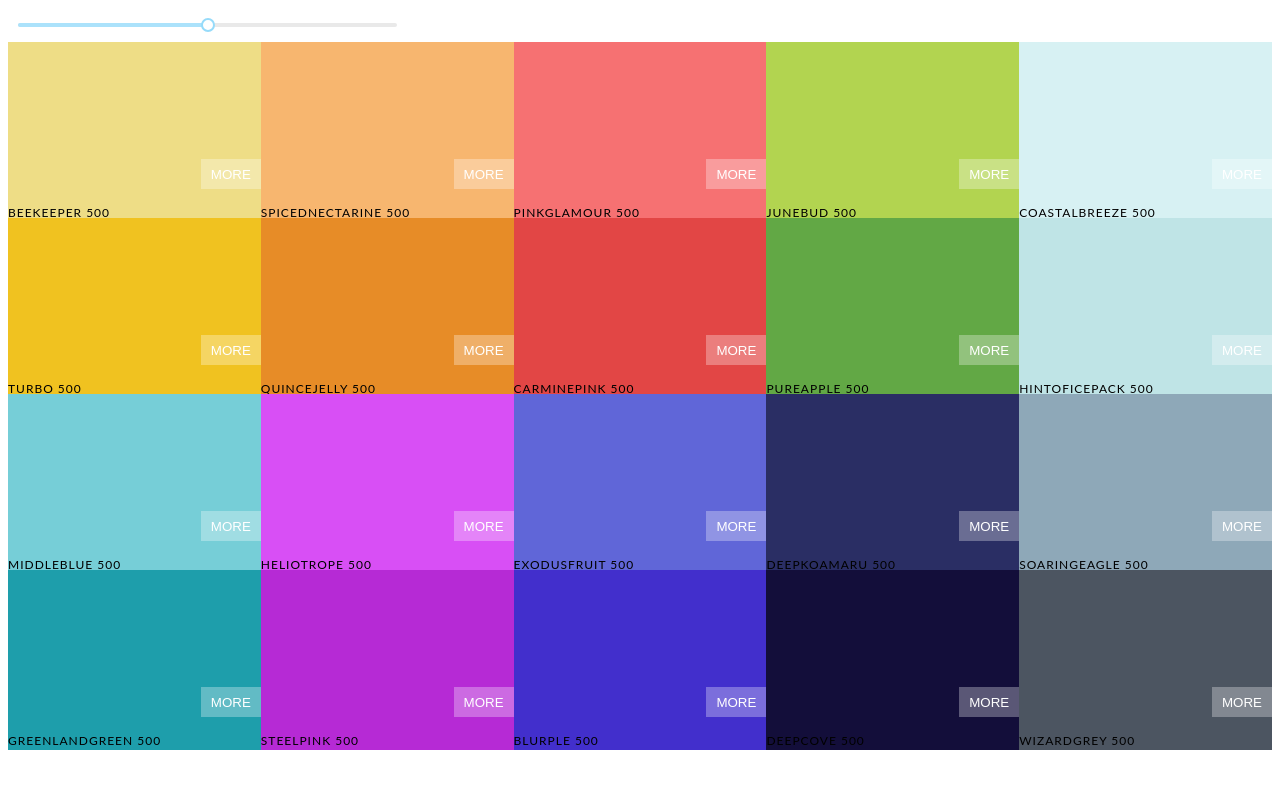
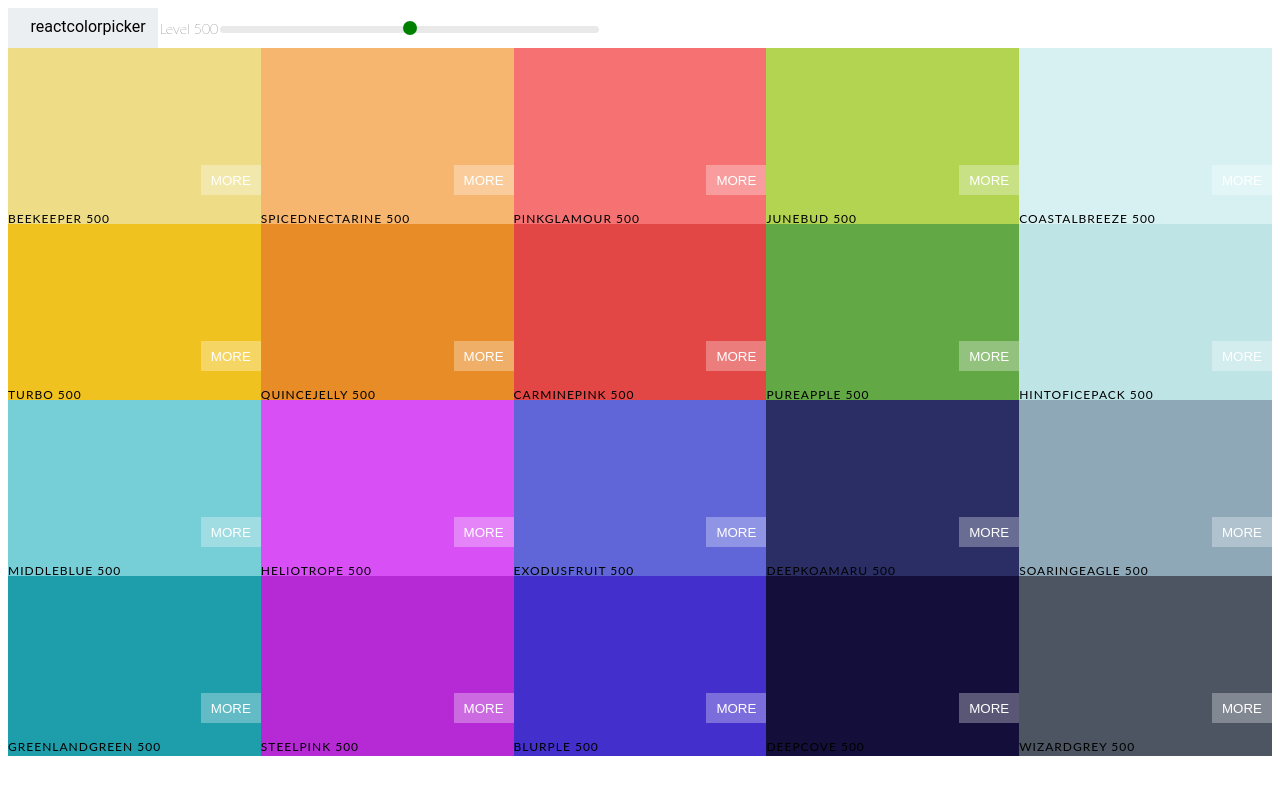
Before and after one commit to Toseef-Ahmad/color-palette, a React (Create React App) app: page / in a window 1280 px wide. Shown: the top 794 px of the page. Built offline with nearby package versions, Linux system fonts and the light colour scheme.

Commit message:
Add slider

```diff
--- /dev/null
+++ b/src/NavBar.css
@@ -0,0 +1,58 @@
+.NavBar-container {
+  display: flex;
+  height: 40px;
+  width: 100%;
+  align-items: center;
+  position: relative;
+  /* background-color: green; */
+}
+
+.logo {
+  width: 150px;
+  background-color: #eceff1;
+  height: 100%;
+  position: absolute;
+  z-index: 1;
+  /* background-color: black; */
+}
+
+.logo a {
+  display: block;
+  margin-top: 5px;
+  text-decoration: none;
+  color: black;
+  text-align: center;
+  position: absolute;
+  left: 15%;
+  top: 10%;
+  font-family: 'Roboto', sans-serif;
+}
+
+.level {
+  position: absolute;
+  left: 12%;
+  font-family: 'Roboto', sans-serif;
+  font-weight: 100;
+  font-size: 14px;
+}
+
+.slider {
+  width: 30%;
+  padding: 10px 10px;
+  position: absolute;
+  left: 16%;
+}
+
+.rc-slider-track {
+  background: transparent;
+}
+
+.rc-slider-rail {
+  height: 7px;
+}
+
+.rc-slider-handle {
+  background: green;
+  border: none;
+  outline: none;
+}
--- /dev/null
+++ b/src/NavBar.js
@@ -0,0 +1,35 @@
+import React from 'react';
+import Slider from 'rc-slider';
+import 'rc-slider/assets/index.css';
+import './NavBar.css';
+
+class NavBar extends React.Component {
+  constructor(props) {
+    super(props);
+  }
+
+  render() {
+    return (
+      <>
+        <div className="NavBar-container">
+          {console.log(this.props.level)}
+          <div className="logo">
+            <a href="#">reactcolorpicker</a>
+          </div>
+          <div className="level"><p>Level {this.props.level}</p></div>
+          <div className="slider">
+            <Slider
+              defaultValue={this.props.level}
+              min={100}
+              max={900}
+              step={100}
+              onAfterChange={this.props.handleAfterChange}
+            />
+          </div>
+        </div>
+      </>
+    );
+  }
+}
+
+export default NavBar;
--- a/src/Palette.js
+++ b/src/Palette.js
@@ -1,24 +1,18 @@
 import React, { useState } from 'react';
 import ColorBox from './ColorBox';
 import './Palette.css';
-import Slider from 'rc-slider';
-import 'rc-slider/assets/index.css';
+import NavBar from './NavBar';
 
 const Palette = (props) => {
   const [level, setLevel] = useState(500);
   const { colors } = props.palette;
+  const handleAfterChange = (newLevel) => {
+    setLevel(newLevel);
+  };
   return (
     <>
       <div className="Palette-container">
-        <div className="slider">
-          <Slider
-            defaultValue={level}
-            min={100}
-            max={900}
-            step={100}
-            onAfterChange={(newValue) => setLevel(newValue)}
-          />
-        </div>
+        <NavBar handleAfterChange={handleAfterChange} level={level} />
         <div className="Palette-color">
           {colors[level].map((c) => (
             <ColorBox color={c} />
```
Also changed, not shown: package.json (+7 -7 lines).
